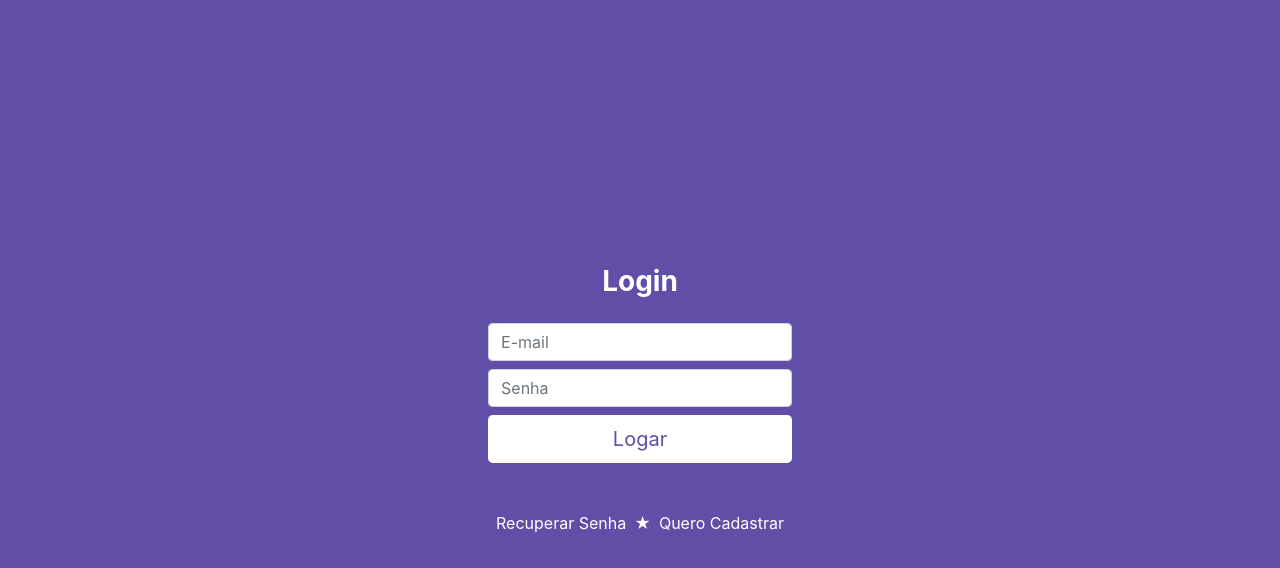
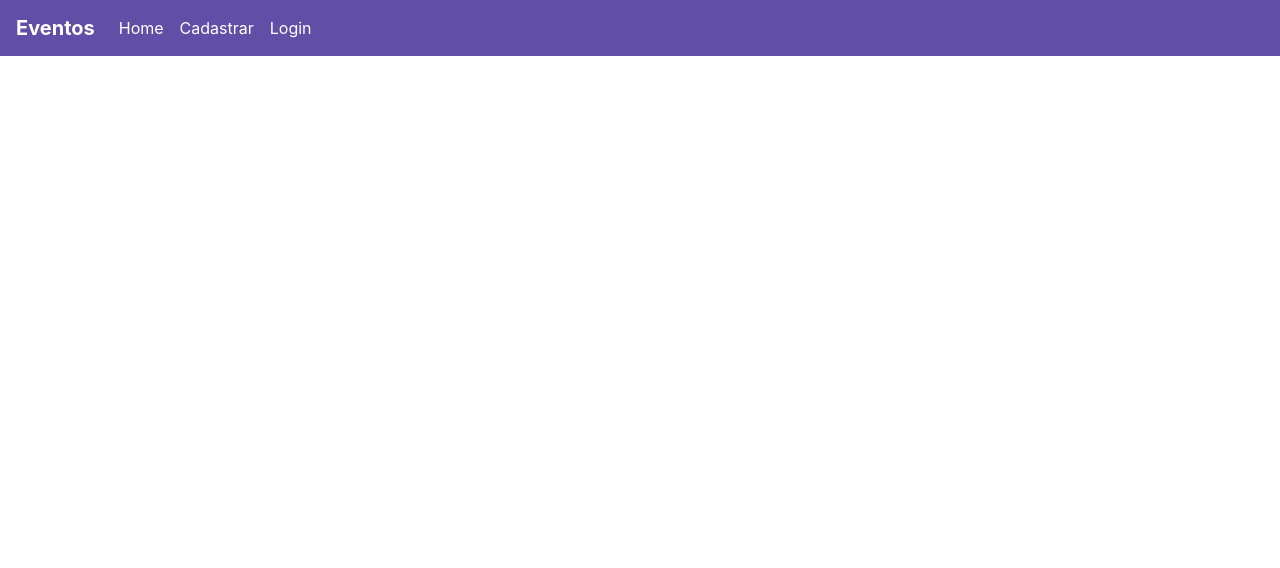
Before and after one commit to lpaganete/eventos, a React (Create React App) app: page / in a window 1280 px wide. Shown: the top 568 px of the page. Built offline with nearby package versions, Linux system fonts and the light colour scheme.

Commit message:
Desenvolvimento da pagina Home e omponente Navbar

```diff
--- a/public/index.html
+++ b/public/index.html
@@ -8,6 +8,11 @@
   <!--BOOTSTRAP-->
   <link rel="stylesheet" href="https://stackpath.bootstrapcdn.com/bootstrap/4.5.2/css/bootstrap.min.css"
     integrity="sha384-JcKb8q3iqJ61gNV9KGb8thSsNjpSL0n8PARn9HuZOnIxN0hoP+VmmDGMN5t9UJ0Z" crossorigin="anonymous">
+
+  <!--CDN font-awesome-->
+  <link rel="stylesheet" href="https://cdnjs.cloudflare.com/ajax/libs/font-awesome/5.14.0/css/all.min.css">
+
+
 
   <title>Eventos</title>
 </head>
--- a/src/App.js
+++ b/src/App.js
@@ -4,13 +4,14 @@
 /* PAGINAS */
 import Login from './view/login';
 import NovoUsuario from './view/usuario-novo';
+import Home from './view/home';
 
 function App() {
   return (
     <Router>
-      <Route exact path='/' component={Login} />
+      <Route exact path='/' component={Home} />
+      <Route exact path='/login' component={Login} />
       <Route exact path='/novousuario' component={NovoUsuario} />
-
     </Router>
   );
 }
--- /dev/null
+++ b/src/components/navbar/index.js
@@ -0,0 +1,30 @@
+import React, { useState } from 'react';
+import './navbar.css';
+import { Link } from 'react-router-dom';
+
+function Navbar() {
+    return (
+        <nav className="navbar navbar-expand-lg">
+            <span className="navbar-brand text-white font-weight-bold">Eventos</span>
+            <button className="navbar-toggler" type="button" data-toggle="collapse" data-target="#navbarSupportedContent" aria-controls="navbarSupportedContent" aria-expanded="false" aria-label="Toggle navigation">
+                <i class="fas fa-bars text-white"></i>
+            </button>
+
+            <div className="collapse navbar-collapse" id="navbarSupportedContent">
+                <ul className="navbar-nav">
+                    <li className="nav-item">
+                        <Link className="nav-link" to="/">Home</Link>
+                    </li>
+                    <li className="nav-item">
+                        <Link className="nav-link" to="/novousuario">Cadastrar</Link>
+                    </li>
+                    <li className="nav-item">
+                        <Link className="nav-link" to="/login">Login</Link>
+                    </li>
+                </ul>
+            </div>
+        </nav>
+    );
+}
+
+export default Navbar;
--- /dev/null
+++ b/src/components/navbar/navbar.css
@@ -0,0 +1,12 @@
+.navbar {
+    background-color: #614ea6;
+}
+
+.nav-item a {
+    color: #fff;
+    transition: .3s ease-in;
+}
+
+.nav-item a:hover {
+    color: #f21667;
+}
--- /dev/null
+++ b/src/view/home/index.js
@@ -0,0 +1,13 @@
+import React, { useState } from 'react';
+import { Link } from 'react-router-dom';
+import './home.css';
+import Navbar from '../../components/navbar/';
+
+
+function Home() {
+    return (
+        <Navbar />
+    );
+}
+
+export default Home;
--- a/src/view/usuario-novo/index.js
+++ b/src/view/usuario-novo/index.js
@@ -1,6 +1,7 @@
 import React, { useState } from 'react';
 import firebase from '../../config/firebase';
 import 'firebase/auth';
+import Navbar from '../../components/navbar/';
 
 import './usuario-novo.css';
 
@@ -48,6 +49,10 @@
     }
 
     return (
+
+        <>
+            <Navbar />
+
             <div className="form-cadastro">
                 <form className="text-center form-login mx-auto mt-5">
                     <h1 className="h3 mb-3 text-black font-weight-bold">Cadastro</h1>
@@ -72,6 +77,7 @@
 
                 </form>
             </div>
+        </>
     )
 }
 
```
Also changed, not shown: src/view/home/home.css (added). Lines whose indentation alone changed are shown as unchanged.
